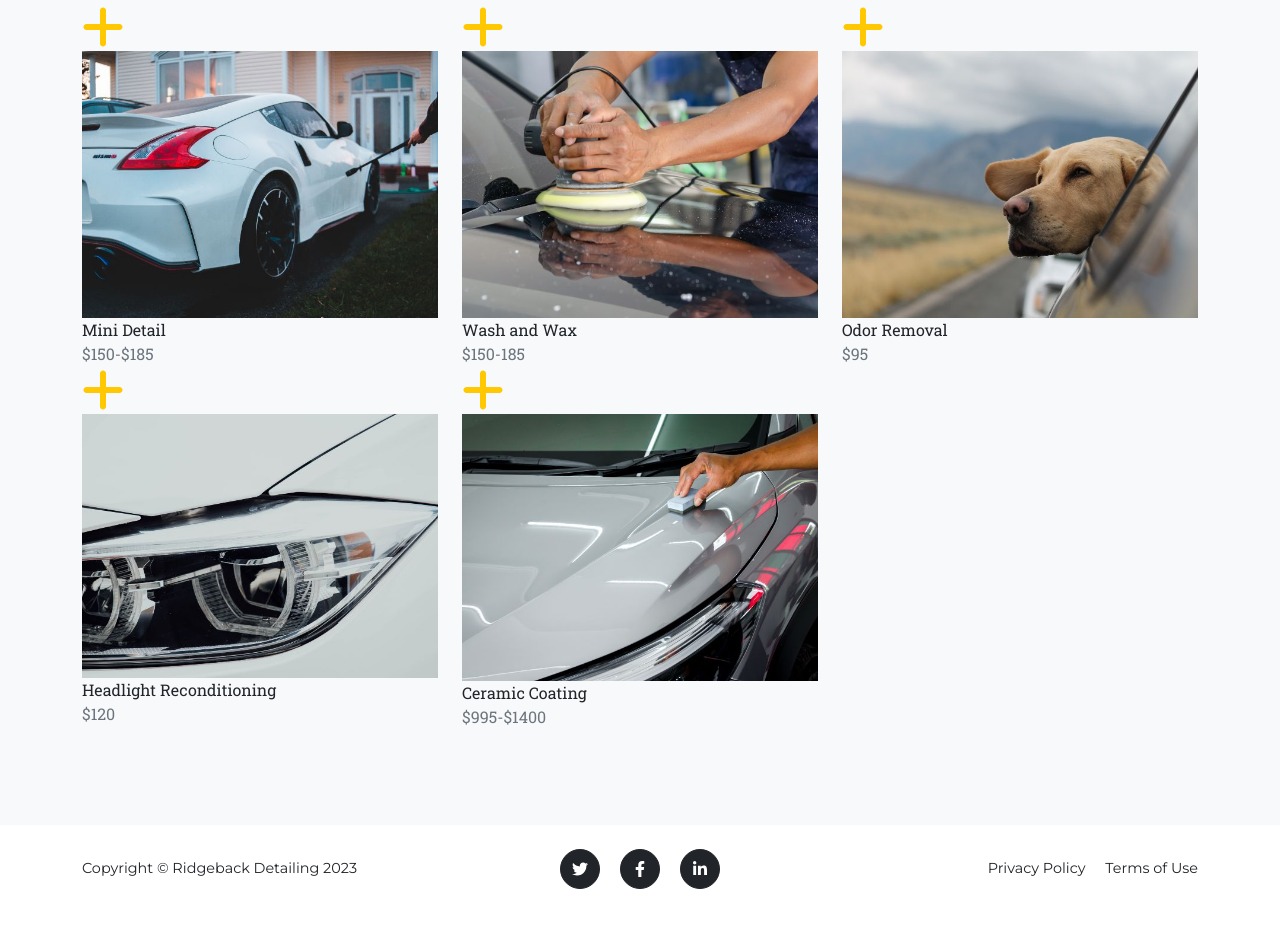
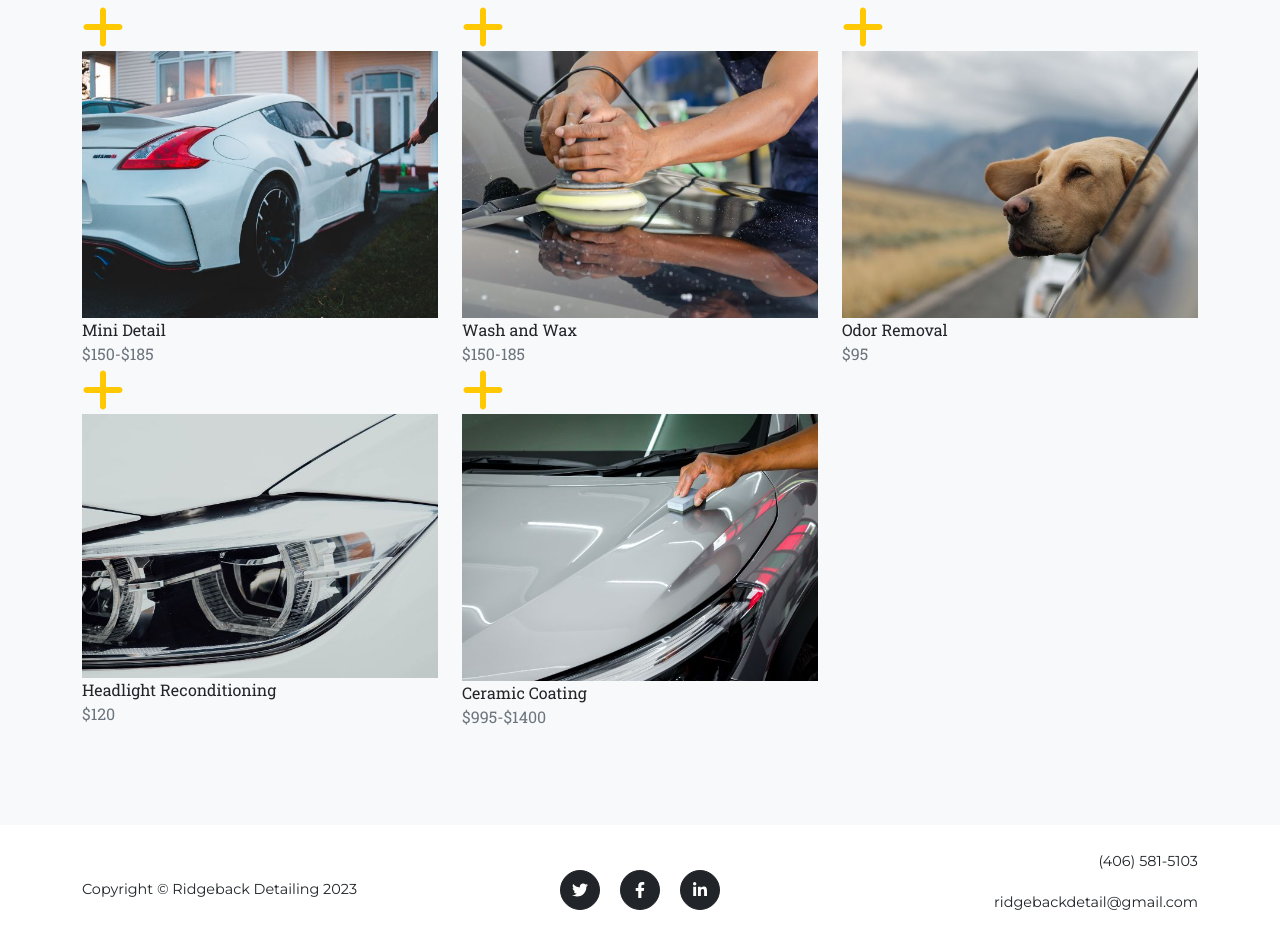
Before and after one commit to hdmats/RidgebackDetailing, a plain HTML site: page index.html in a window 1280 px wide. Shown: the part 1962-2911 px from the top of the page. Before the commit the page ends 2875 px from the top, so only its background shows below. Drawn offline with nearby package versions, Linux system fonts and the light colour scheme.

Commit message:
contact info

```diff
--- a/index.html
+++ b/index.html
@@ -462,8 +462,8 @@
                             class="fab fa-linkedin-in"></i></a>
                 </div>
                 <div class="col-lg-4 text-lg-end">
-                    <a class="link-dark text-decoration-none me-3" href="#!">Privacy Policy</a>
-                    <a class="link-dark text-decoration-none" href="#!">Terms of Use</a>
+                    <p class="link-dark text-decoration-none">(406) 581-5103</p>
+                    <p class="link-dark text-decoration-none">ridgebackdetail@gmail.com</p>
                 </div>
             </div>
         </div>
@@ -648,6 +648,7 @@
                                 <p class="item-intro text-muted">$120</p>
                                 <img class="img-fluid d-block mx-auto" src="assets/img/services/headlight.jpg"
                                     alt="..." />
+                                <h5>Coming Soon:</h5>
                                 <p>If your headlights are fogged or yellowed please consider us before
                                     replacing them, Our headlight reconditioning treatment removes all fog
                                     and yellowing bringing new life and a bright shine back to your headlights</p>
```
